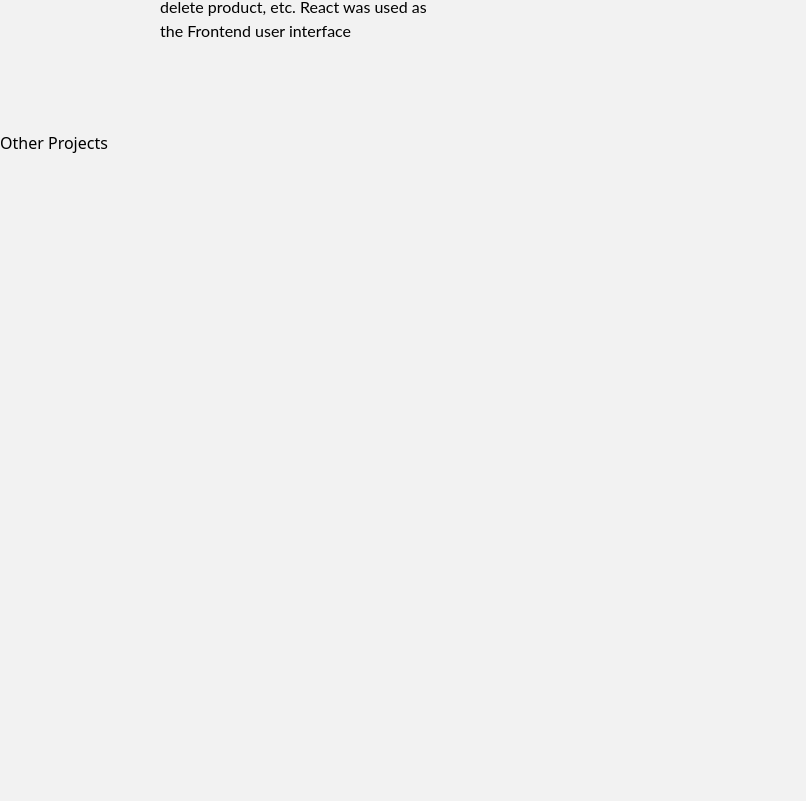
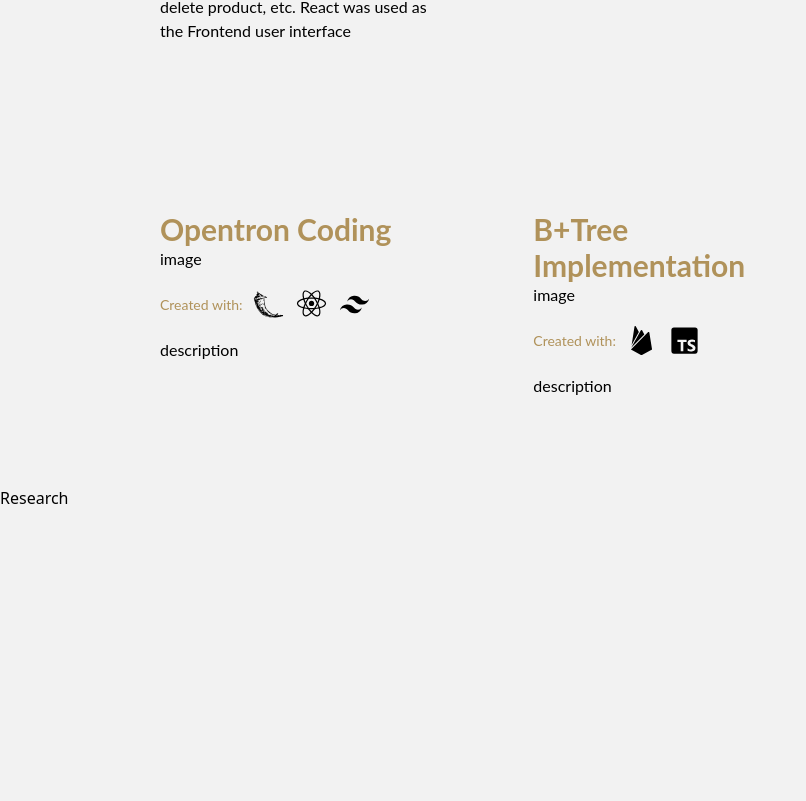
Before and after one commit to Ryuichi-Yamafuji-Lun/Portfolio, a React (Create React App) app: page / in a window 1280 px wide. Shown: the part 1859-2660 px from the top of the page, without its empty margins (0-806 px from the left). Built offline with nearby package versions, Linux system fonts and the light colour scheme.

Commit message:
Update OtherProjects.jsx

```diff
--- a/src/pages/OtherProjects.jsx
+++ b/src/pages/OtherProjects.jsx
@@ -1,11 +1,54 @@
-
+import { BiLogoReact, BiLogoTailwindCss, BiLogoFlask, BiLogoFirebase, BiLogoTypescript } from "react-icons/bi";
 
 const OtherProjects = () => {
-    return (
-      <div name="otherprojects" className="w-full h-screen">
-        Other Projects
+  const otherprojects = [
+    {
+      title: "Opentron Coding",
+      imageSrc: "URL_TO_YOUR_IMAGE_1",
+      technologies: [
+        { logo: <BiLogoFlask size={35} />, name: "Flask" },
+        { logo: <BiLogoReact size={35} />, name: "React" },
+        { logo: <BiLogoTailwindCss size={35} />, name: "Tailwind CSS" },
+      ],
+      description: `
+      description`,
+    },
+    {
+      title: "B+Tree Implementation",
+      imageSrc: "URL_TO_YOUR_IMAGE_2",
+      technologies: [
+        { logo: <BiLogoFirebase size={35} />, name: "Firebase" },
+        { logo: <BiLogoTypescript size={35} />, name: "TypeScript" },
+      ],
+      description: "description",
+    },
+  ];
+
+  return (
+    <div name="otherproject" className="w-full font-lato">
+      <div className="container mx-auto p-10 md:p-20">
+        <div className="grid grid-cols-1 lg:grid-cols-3 ">
+          {otherprojects.map((otherprojects, index) => (
+            <div key={index} className="max-w-[1000px] px-4 md:pl-20 pr-3 md:pr-5 mt-20 md:mt-0">
+              <p className="text-2xl text-line-white font-bold md:text-3xl">{otherprojects.title}</p>
+              <div className="mb-4">
+                image
+              </div>
+              <div className="flex items-center space-x-2 mb-4">
+                <p className="text-line-white text-sm">Created with: </p>
+                {otherprojects.technologies.map((tech, techIndex) => (
+                  <div key={techIndex} className="flex items-center space-x-1">
+                    {tech.logo}
+                  </div>
+                ))}
+              </div>
+              <p className="pb-2">{otherprojects.description}</p>
+            </div>
+          ))}
+        </div>
       </div>
-    );
-  };
+    </div>
+  );
+};
 
-  export default OtherProjects;
+export default OtherProjects;
```
